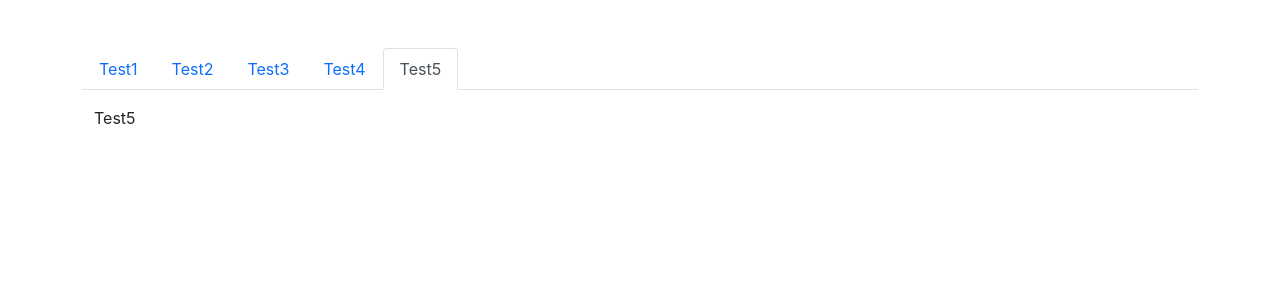
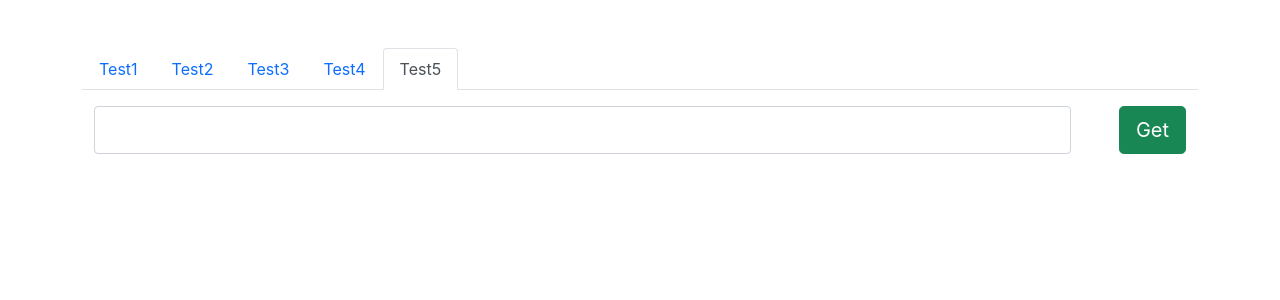
Before and after one commit to yumao823/greyseotest, a Next.js app: page / in a window 1280 px wide. Both pictures are taken after a click on the tab "Test5". Shown: the top 300 px of the page. Built offline with nearby package versions, Linux system fonts and the light colour scheme.

Commit message:
feat: add test 5

```diff
--- a/package.json
+++ b/package.json
@@ -9,6 +9,7 @@
     "lint": "next lint"
   },
   "dependencies": {
+    "axios": "^0.26.0",
     "bootstrap": "^5.1.3",
     "next": "12.1.0",
     "react": "17.0.2",
--- a/views/Test5.tsx
+++ b/views/Test5.tsx
@@ -1,10 +1,33 @@
-import React, { FC } from 'react'
-import { Container } from 'react-bootstrap'
+import React, { FC, useState } from 'react'
+import { Button, Container, FormControl } from 'react-bootstrap'
+import axios from 'axios'
+
+interface WordProps {
+  word: string
+  score: number
+  numSyllables: number
+}
 
 const Test5: FC = () => {
+  const [value, setValue] = useState<string>('')
+  const [words, setWords] = useState<WordProps[]>([])
+
+  const handleGet = async () => {
+    const { data } = await axios.get(`https://api.datamuse.com/words?sl=${value}`);
+    setWords(data)
+  }
+
   return (
     <Container>
-      Test5
+      <div className='d-flex mb-5'>
+        <FormControl onChange={e => setValue(e.target.value)} />
+        <Button className='ms-5' variant='success' size='lg' onClick={handleGet}>Get</Button>
+      </div>
+      <ul className="list-group">
+        {words.map((word, index) => (
+          <li className='list-group-item' key={`wd-${index}`}>{word.word}</li>
+        ))}
+      </ul>
     </Container>
   )
 }
```
